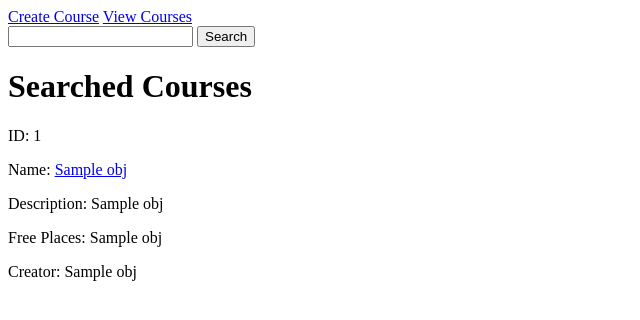
After one commit to AminulAbir/OnlineLearner, a Flask app: template Webapp/templates/search.html in a window 1280 px wide. The commit adds this page. Shown: the top 320 px of the page, without its empty margins (0-640 px from the left). Run offline with Flask 2, Linux system fonts and the light colour scheme; the template is opened without the code that fills it: most values are stand-ins (such as "Sample title", 1, 10 or a date in 2020); some libraries are stand-ins or nearby versions.

Commit message:
added search bar

```diff
--- a/Webapp/app.py
+++ b/Webapp/app.py
@@ -106,6 +106,11 @@ def new_course():
     else:
         flash("Log In first", "danger")
         return redirect(url_for("login"))
+
+    cur = mysql.connection.cursor()
+    # this querry for autocomplete the search field
+    cur.execute("select name from course")
+    nameData = cur.fetchall()
     try:
         if request.method == 'POST':
             name = request.form["nm"]
@@ -121,7 +126,6 @@ def new_course():
             if isinstance(intPlace, int)==False or intPlace>100:
                 abort(404, description="Enter Valid number of free place")
 
-            cur = mysql.connection.cursor()
             if key:
                 cur.execute("INSERT INTO course(name, description, enrollmentkey, free_places, creator) VALUES(%s, %s, %s, %s, %s)", (name, text, key, place, user))
                 mysql.connection.commit()
@@ -136,7 +140,7 @@ def new_course():
     except Exception as e:
         raise e
 
-    return render_template("new_course.html")
+    return render_template("new_course.html", nameData=nameData)
 
 
 @app.route('/view_course')
@@ -150,16 +154,18 @@ def view_course():
 
     cur = mysql.connection.cursor()
     cur.execute("SELECT * FROM view_course WHERE user = %s", (user,))
-
     value = cur.fetchall()
 
     cur.execute("select distinct ID, name, description, enrollmentkey, free_places, uname from view_course where ID not in (SELECT ID FROM view_course WHERE user = %s)", (user,))
+    values = cur.fetchall()
 
-    values = cur.fetchall()
+    # this querry for autocomplete the search field
+    cur.execute("select name from course")
+    nameData = cur.fetchall()
 
     cur.close()
 
-    return render_template("view_course.html", value=value, values=values)
+    return render_template("view_course.html", value=value, values=values, nameData=nameData)
 
 
 @app.route('/view_course/<int:cid>')
@@ -185,6 +191,10 @@ def view_course_detail(cid):
     cur.execute("select ID from course where creator = %s", (user,))
     idInfo = cur.fetchall()
 
+    # this querry for autocomplete the search field
+    cur.execute("select name from course")
+    nameData = cur.fetchall()
+
     for i in info:
         infos.append(int(i[1]))
 
@@ -196,7 +206,7 @@ def view_course_detail(cid):
 
     cur.close()
 
-    return render_template("view_course_detail.html", value=value, user=user, infos=infos, idInfos=idInfos, stInfo=stInfo)
+    return render_template("view_course_detail.html", value=value, user=user, infos=infos, idInfos=idInfos, stInfo=stInfo, nameData=nameData)
 
 
 @app.route('/new_enroll/<int:cid>', methods=['GET', 'POST'])
@@ -216,6 +226,10 @@ def new_enroll(cid):
 
     cur.execute("select free_places from course where ID = %s", (cid,))
     free = cur.fetchall()
+
+    # this querry for autocomplete the search field
+    cur.execute("select name from course")
+    nameData = cur.fetchall()
 
     # if there is no free place then return to course page
     if not free[0][0]:
@@ -262,7 +276,7 @@ def new_enroll(cid):
 
     cur.close()
 
-    return render_template("new_enroll.html", name=name, key=key, free=free)
+    return render_template("new_enroll.html", name=name, key=key, free=free, nameData=nameData)
 
 
 @app.route('/delete/<int:cid>')
@@ -294,6 +308,11 @@ def new_assignment(tid):
     cur = mysql.connection.cursor()
     cur.execute("select * from submit_task where number = %s", (tid,))
     obj = cur.fetchall()
+
+    # this querry for autocomplete the search field
+    cur.execute("select name from course")
+    nameData = cur.fetchall()
+
     cur.close()
 
     try:
@@ -321,7 +340,7 @@ def new_assignment(tid):
     except Exception as e:
         raise e
 
-    return render_template("new_assignment.html", obj=obj)
+    return render_template("new_assignment.html", obj=obj, nameData=nameData)
 
 
 @app.route('/assess/<int:cid>', methods=['GET', 'POST'])
@@ -374,6 +393,10 @@ def assess(cid):
 
         objRandom = random.choice(arrayAssess2)
 
+    # this querry for autocomplete the search field
+    cur.execute("select name from course")
+    nameData = cur.fetchall()
+
     cur.close()
 
     try:
@@ -395,7 +418,7 @@ def assess(cid):
     except Exception as e:
         raise e
 
-    return render_template("assess.html", objRandom=objRandom)
+    return render_template("assess.html", objRandom=objRandom, nameData=nameData)
 
 
 @app.route('/new_task/<int:cid>', methods=['GET', 'POST'])
@@ -410,6 +433,11 @@ def new_task(cid):
     cur = mysql.connection.cursor()
     cur.execute("select name from course where ID = %s", (cid,))
     objCourse = cur.fetchall()
+
+    # this querry for autocomplete the search field
+    cur.execute("select name from course")
+    nameData = cur.fetchall()
+
     cur.close()
     try:
         if request.method == "POST":
@@ -428,7 +456,24 @@ def new_task(cid):
                 raise Exception
     except Exception as e:
         raise e
-    return render_template("task.html", objCourse=objCourse)
+    return render_template("task.html", objCourse=objCourse, nameData=nameData)
+
+
+@app.route('/search', methods=['GET', 'POST'])
+def search():
+    if request.method == "POST":
+        cur = mysql.connection.cursor()
+        searchedName = request.form.get("srch")
+        sname = "%"+searchedName.lower()+"%"
+        cur.execute("SELECT * FROM searchedcourse WHERE lower(cname) like %s", (sname,))
+        nameobj = cur.fetchall()
+
+        # this querry for autocomplete the search field
+        cur.execute("select name from course")
+        nameData=cur.fetchall()
+
+        cur.close()
+        return render_template("search.html", nameobj=nameobj, nameData=nameData)
 
 
 if __name__ == '__main__':
--- /dev/null
+++ b/Webapp/templates/search.html
@@ -0,0 +1,47 @@
+{% extends "layout.html" %}
+{% block title %}
+    <div>
+        <a href="{{ url_for('new_course') }}">Create Course</a>
+        <a href="{{ url_for('view_course') }}">View Courses</a>
+        {% if "user" in session %}
+            <a href="{{ url_for('logout') }}">Log Out</a>
+        {% endif %}
+    </div>
+    <div>
+        <form method="POST" action={{ url_for("search") }}>
+            <input type="search" name="srch" list="searched">
+            <input type="submit" value="Search">
+            <datalist id="searched">
+                {% for name in nameData %}
+                    <option value="{{ name[0] }}">
+                {% endfor %}
+            </datalist>
+        </form>
+    </div>
+{% endblock %}
+{% block content %}
+    {% if nameobj %}
+        <p><h1>Searched Courses</h1></p>
+        {% for obj in nameobj %}
+           <p>ID: {{ obj[0] }}</p>
+           <p>Name: <a href="{{ url_for('view_course_detail', cid=obj[0]) }}">{{ obj[1] }}</a></p>
+           <p>Description: {{ obj[2] }}</p>
+           <p>Free Places: {{ obj[3] }}</p>
+           <p>Creator: {{ obj[4] }}</p>
+        {% endfor %}
+    {% else %}
+        <!-- if no courses found or invalid entry then we show nothing and go back button to go prevoius page -->
+        <script>
+        function goBack()
+          {
+          window.history.back()
+          }
+        </script>
+
+        <body>
+        <p><h3>No courses found!!!</h3></p>
+        <button onclick="goBack()">Go Back</button>
+        </body>
+    {% endif %}
+
+{% endblock %}
```
Also changed, not shown: Webapp/templates/assess.html (+13 -3 lines), Webapp/templates/new_assignment.html (+13 -3 lines), Webapp/templates/new_course.html (+13 -2 lines), Webapp/templates/new_enroll.html (+13 -2 lines), Webapp/templates/task.html (+14 -2 lines), Webapp/templates/view_course.html (+13 -2 lines), Webapp/templates/view_course_detail.html (+13 -3 lines), Webapp/templates/layout.html (indentation only), 1 other file.
